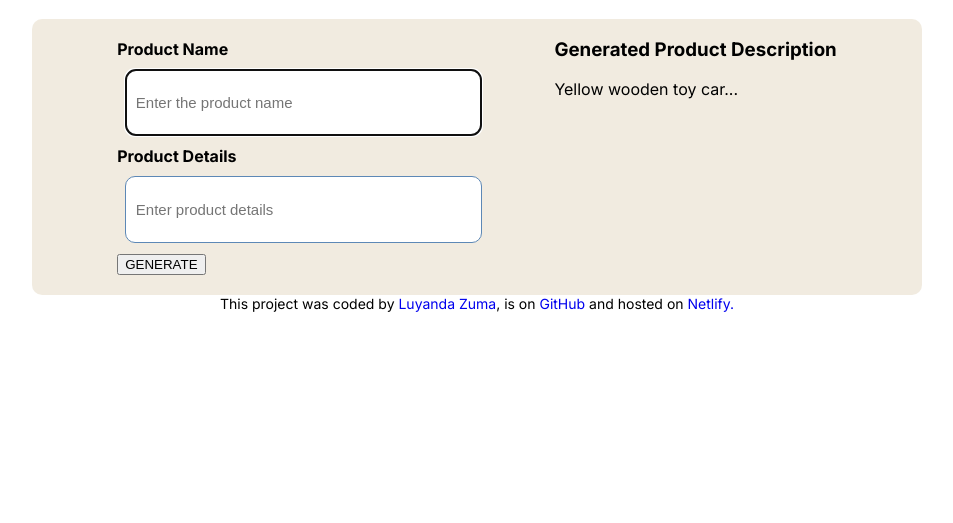
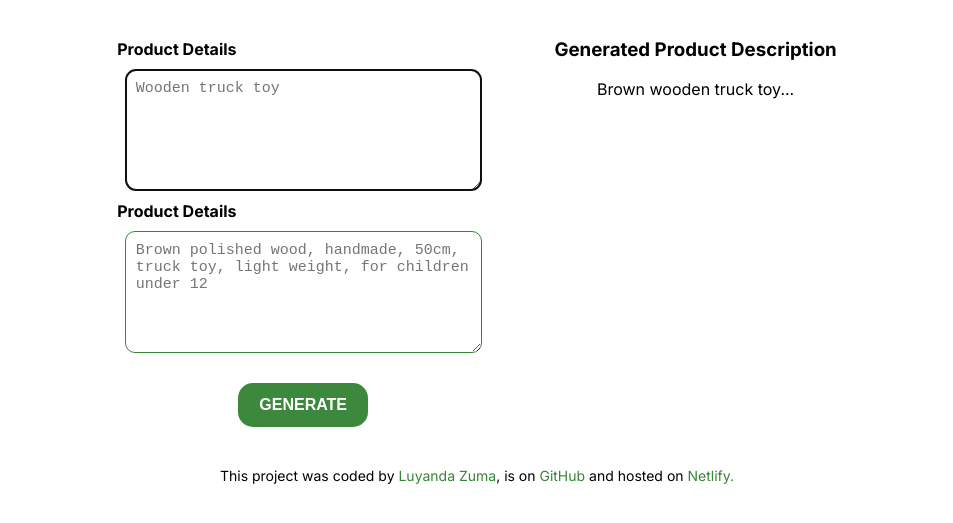
Before and after one commit to luyandazuma/AI-Product-Description-Generator, a plain HTML site: page index.html in a window 1280 px wide. Shown: the part 63-586 px from the top of the page, without its empty margins (163-1116 px from the left). Drawn offline with Linux system fonts and the light colour scheme.

Commit message:
Updated index.html and styles.css

```diff
--- a/index.html
+++ b/index.html
@@ -19,30 +19,28 @@
     <main>
       <div class="container">
         <form class="form-group">
-          <label class="sub-label" for="product-name">Product Name</label>
-          <input
-            type="text"
-            class="product-name"
-            placeholder="Enter the product name"
+          <label class="sub-label" for="product-details">Product Details</label>
+          <textarea
+            class="product-details"
+            placeholder="Wooden truck toy"
             required
             autofocus
-          />
+          ></textarea>
 
           <label class="sub-label" for="product-details">Product Details</label>
-          <input
-            type="text"
+          <textarea
             class="product-details"
-            placeholder="Enter product details"
+            placeholder="Brown polished wood, handmade, 50cm, truck toy, light weight, for children under 12"
             required
             autofocus
-          />
+          ></textarea>
 
           <input type="submit" class="button" value="GENERATE" />
         </form>
 
         <div class="generated-description">
           <h3>Generated Product Description</h3>
-          <p>Yellow wooden toy car...</p>
+          <p>Brown wooden truck toy...</p>
         </div>
       </div>
     </main>
--- a/src/styles.css
+++ b/src/styles.css
@@ -3,6 +3,7 @@ body {
   font-optical-sizing: auto;
   font-weight: 400;
   font-style: normal;
+  text-align: center;
 }
 
 h1 {
@@ -14,8 +15,6 @@ h1 {
   padding: 20px;
   display: flex;
   justify-content: space-evenly;
-  border-radius: 10px;
-  background-color: #e7decc98;
   max-width: 850px;
   width: 100%;
 }
@@ -34,12 +33,13 @@ h1 {
   text-align: left;
   margin: 10px auto;
   width: 350px;
-  height: 45px;
   max-width: 90%;
+  height: 100px;
   padding: 10px;
   font-size: 15px;
-  border: 1px solid #5d88b6;
+  border: 1px solid #368636;
   border-radius: 10px;
+  resize: vertical;
 }
 
 .generated-description {
@@ -48,6 +48,22 @@ h1 {
 }
 
 .button {
+  margin: 20px auto;
+  padding: 13px;
+  width: 35%;
+  border-radius: 15px;
+  border: none;
+  background-color: #3c883c;
+  color: white;
+  font-size: 16px;
+  font-weight: bold;
+  transition: all 150ms ease-in-out;
+}
+
+.button:hover {
+  color: #fff;
+  background-color: #207420;
+  cursor: pointer;
 }
 
 footer {
@@ -57,4 +73,5 @@ footer {
 
 a {
   text-decoration: none;
+  color: #368636;
 }
```
